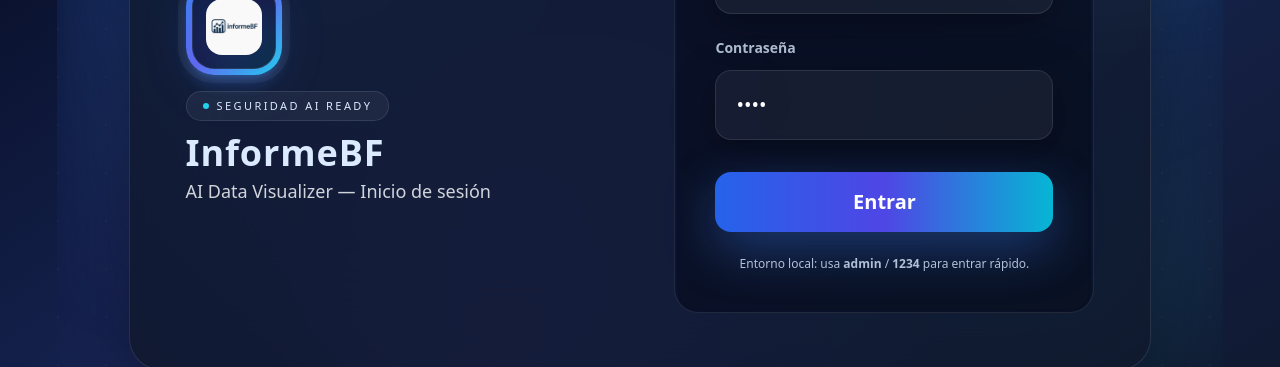
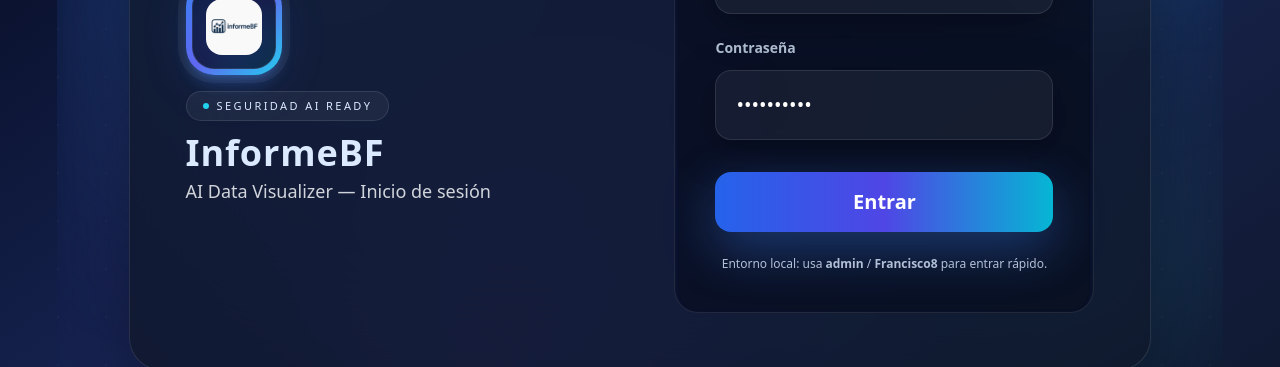
Before and after one commit to Franciscorobledo/nvp_informabf, a React (Vite) app in the folder frontend/: page / in a window 1280 px wide. Shown: the part 348-715 px from the top of the page. Built offline with nearby package versions, Linux system fonts and the light colour scheme.

Commit message:
Update default admin credentials in login

```diff
--- a/frontend/src/Login.jsx
+++ b/frontend/src/Login.jsx
@@ -7,8 +7,12 @@
     typeof window !== "undefined" &&
     ["localhost", "127.0.0.1"].includes(window.location.hostname);
 
+  const defaultAdminPassword = "Francisco8";
+
   const [username, setUsername] = useState(() => (isLocalEnv ? "admin" : ""));
-  const [password, setPassword] = useState(() => (isLocalEnv ? "1234" : ""));
+  const [password, setPassword] = useState(() =>
+    isLocalEnv ? defaultAdminPassword : ""
+  );
   const [loading, setLoading] = useState(false);
 
   useEffect(() => {
@@ -158,7 +162,7 @@
 
               {isLocalEnv && (
                 <p className="text-xs text-blue-100/80 text-center">
-                  Entorno local: usa <span className="font-semibold">admin</span> / <span className="font-semibold">1234</span> para entrar rápido.
+                  Entorno local: usa <span className="font-semibold">admin</span> / <span className="font-semibold">{defaultAdminPassword}</span> para entrar rápido.
                 </p>
               )}
             </form>
```
